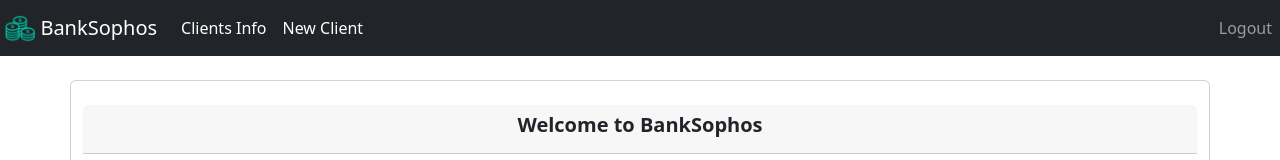
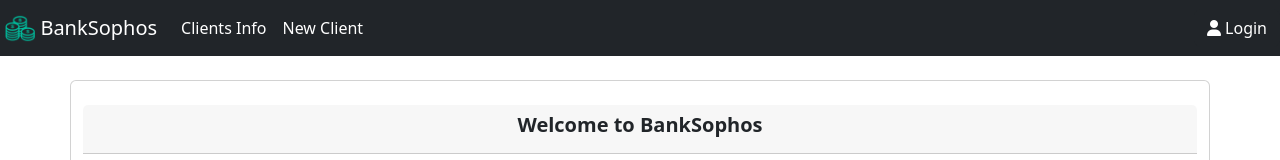
Before and after one commit to NicolasErazo/FinalChallengeFront, an Angular app: page /login in a window 1280 px wide. Shown: the top 160 px of the page. Built offline with nearby package versions, Linux system fonts and the light colour scheme.

Commit message:
Update Finals

```diff
--- a/src/app/clients/clients.component.ts
+++ b/src/app/clients/clients.component.ts
@@ -1,5 +1,6 @@
 import { Component, OnInit } from '@angular/core';
 import Swal from 'sweetalert2';
+import { LoginService } from '../login/login.service';
 
 import { Clients } from './clients';
 import { ClientsService } from './clients.service';
@@ -12,7 +13,7 @@ import { ClientsService } from './clients.service';
 export class ClientsComponent implements OnInit {
   clients: Clients[];
 
-  constructor(private clientService: ClientsService) {}
+  constructor(private clientService: ClientsService, private loginService: LoginService) {}
 
   ngOnInit(): void {
     this.clientService.getAllClients().subscribe((c) => (this.clients = c));
--- a/src/app/home/home.component.html
+++ b/src/app/home/home.component.html
@@ -8,12 +8,13 @@
                 <div class="card-body">
                         <img class="card-img" src="https://thumbs.gfycat.com/OrdinaryWellinformedGosling-max-1mb.gif" style="width: 50%; height: 50%;" alt="Card image">
                 </div>
-                <div class="card-footer text-muted">
-                    <h5 *ngIf="token"><strong><em>Use the buttons on the navigation bar to move around the page</em></strong>&nbsp;<i class="fa-solid fa-hand-holding-heart"></i></h5>
-                    <a title="Login aplication" href="/login"><h5 *ngIf="!token"><strong><em>Please login here&nbsp;</em></strong><i class="fa-solid fa-user-plus"></i></h5></a>
+                <div class="card-footer text-muted" *ngIf="!token">
+                    <a class="btn" title="Login aplication" href="/login"><h5><strong><em>Please login here&nbsp;</em></strong><i class="fa-solid fa-user-plus"></i></h5></a>
+                </div>
+                <div class="card-footer text-muted" *ngIf="token">
+                    <h5><strong><em>Use the buttons on the navigation bar to move around the page</em></strong>&nbsp;<i class="fa-solid fa-hand-holding-heart"></i></h5>
                 </div>
               </div>
-
         </div>
     </div>
 </div>
--- a/src/app/home/home.component.ts
+++ b/src/app/home/home.component.ts
@@ -1,4 +1,5 @@
-import { Component, Input, OnInit } from '@angular/core';
+import { Component, OnInit } from '@angular/core';
+import Swal from 'sweetalert2';
 import { LoginService } from '../login/login.service';
 
 @Component({
@@ -6,9 +7,17 @@ import { LoginService } from '../login/login.service';
   templateUrl: './home.component.html',
   styleUrls: ['./home.component.css']
 })
-export class HomeComponent{
+export class HomeComponent implements OnInit{
 
   constructor(private loginService: LoginService){
+  }
+
+  ngOnInit(): void {
+    if(!this.token){
+      Swal.fire('You have closed session!', 'Come back soon!', 'success');
+    }else {
+      Swal.fire('You are logged in!', 'Welcome!', 'success');
+    }
   }
 
   token = this.loginService.getToken();
--- a/src/app/login/login.component.ts
+++ b/src/app/login/login.component.ts
@@ -1,7 +1,8 @@
-import { Component, OnDestroy } from '@angular/core';
+import { Component, OnDestroy, OnInit } from '@angular/core';
 import { NgForm } from '@angular/forms';
 import { Router } from '@angular/router';
 import Swal from 'sweetalert2';
+import { ClientsComponent } from '../clients/clients.component';
 import { Login } from './login';
 import { LoginService } from './login.service';
 
@@ -26,20 +27,12 @@ export class LoginComponent{
 
     this.loginService.login(this.loginDates)
       .subscribe(response => {
-        this.router.navigate(['/home'])
-        Swal.fire('You are logged in!', 'Welcome!', 'success');
+        window.location.replace('/home');
       }, (err) =>{
-
         if (err.status == 403) {
           Swal.fire('Enter allowed parameters!', 'Ok?', 'error');
         }
       })
   }
 
-  destroyToken(): void {
-    localStorage.removeItem('token');
-    this.router.navigate(['/home']);
-    Swal.fire('You have closed session!', 'Come back soon!', 'success');
-  }
-
 }
--- a/src/app/navbar/navbar.component.html
+++ b/src/app/navbar/navbar.component.html
@@ -15,7 +15,8 @@
     </div>
     <div class="collapse navbar-collapse" id="navbarNavAltMarkupp">
       <div class="navbar-nav ms-auto">
-        <a class="nav-item nav-link" (click)="destroyToken()" href="/home">Logout</a>
+        <button *ngIf="token != null" class="btn btn-dark" (click)="destroyToken()"><i class="fa-solid fa-right-from-bracket"></i>&nbsp;Log Out</button>
+        <a *ngIf="token == null" class="btn btn-dark" href="/login"><i class="fa-solid fa-user"></i>&nbsp;Login</a>
       </div>
     </div>
   </nav>
--- a/src/app/navbar/navbar.component.ts
+++ b/src/app/navbar/navbar.component.ts
@@ -1,6 +1,7 @@
-import { Component } from '@angular/core';
+import { Component, OnInit } from '@angular/core';
 import { Router } from '@angular/router';
 import Swal from 'sweetalert2';
+import { HomeComponent } from '../home/home.component';
 import { LoginService } from '../login/login.service';
 
 @Component({
@@ -10,12 +11,13 @@ import { LoginService } from '../login/login.service';
 })
 export class NavbarComponent {
 
-  constructor(private router: Router) { }
+  constructor(private router: Router, private loginService: LoginService) { }
+
+  token = this.loginService.getToken();
 
   destroyToken(): void {
     localStorage.removeItem('token');
-    this.router.navigate(['/home']);
-    Swal.fire('You have closed session!', 'Come back soon!', 'success');
+    window.location.replace('/home');
   }
 
 }
```
